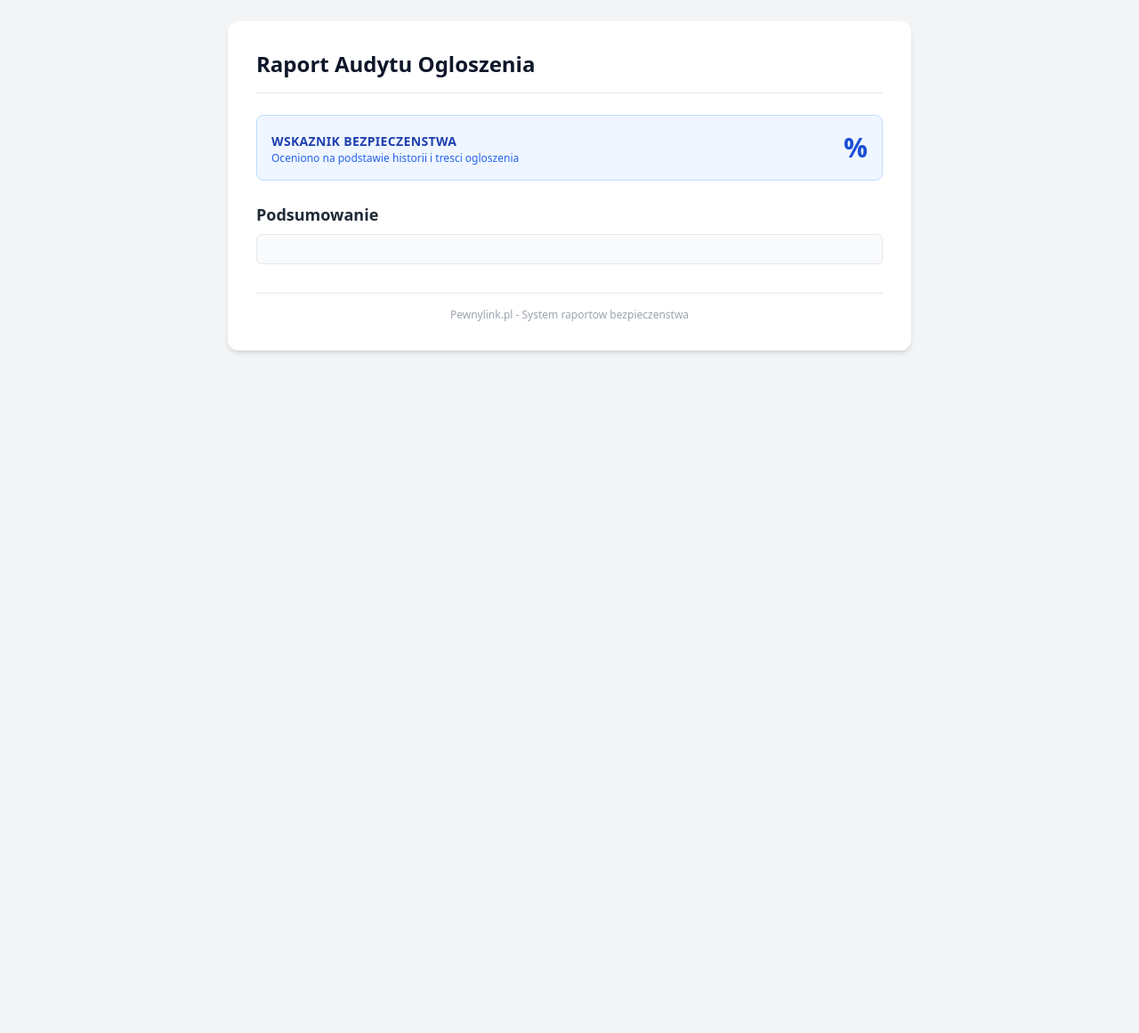
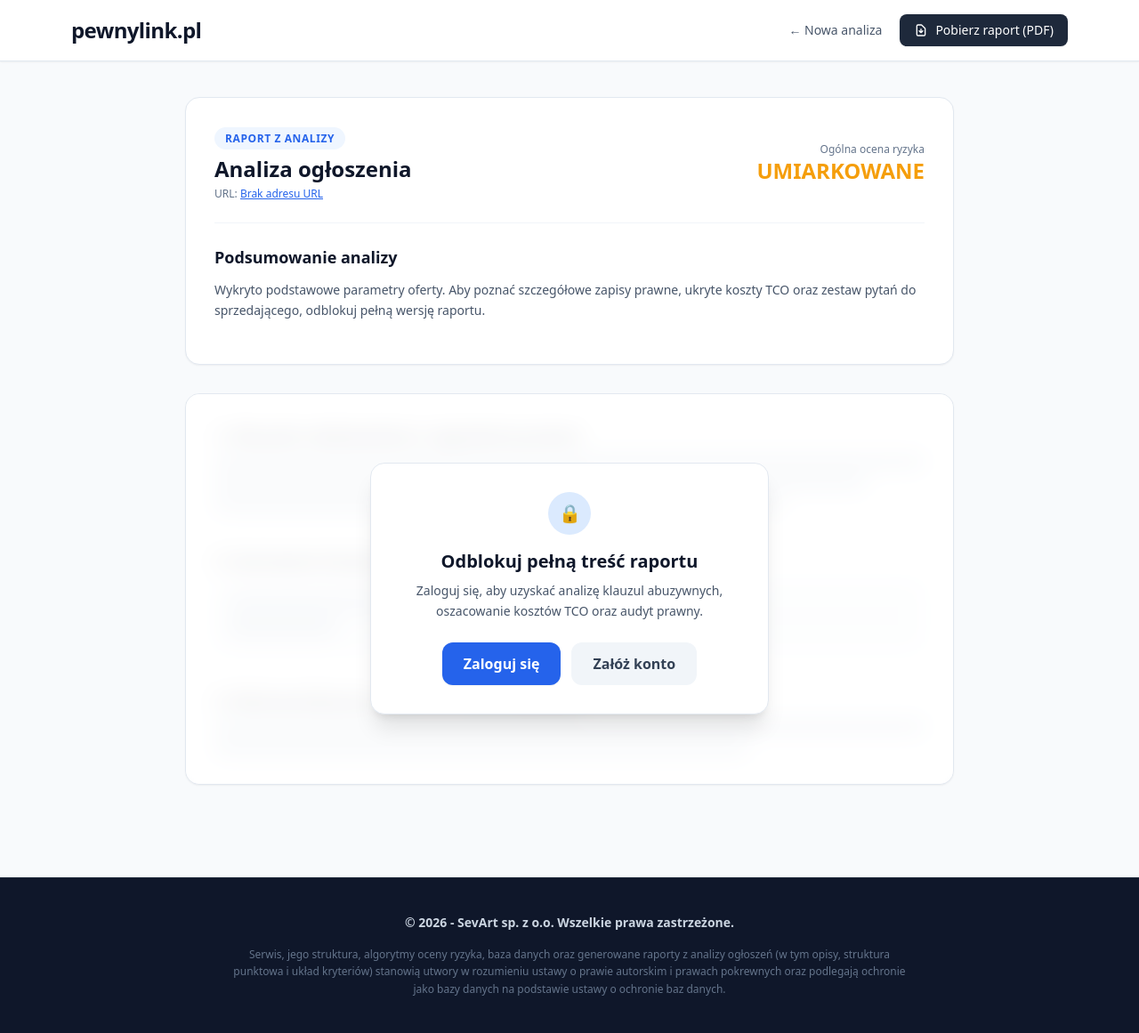
Before and after one commit to pewnylink/pewnylink.pl, a Python web app: template app/templates/report_view.html in a window 1280 px wide. Shown: the whole page at 89% size. Before the commit the page ends 397 px from the top, so only its background shows below. Run offline with Jinja, Linux system fonts and the light colour scheme; the template is opened without the code that fills it, so the values that code supplies are empty; some libraries are stand-ins or nearby versions.

Commit message:
Wygląd, układ strony do kosmetycznych poprawek

```diff
--- a/app/templates/report_view.html
+++ b/app/templates/report_view.html
@@ -3,71 +3,134 @@
 <head>
     <meta charset="UTF-8">
     <meta name="viewport" content="width=device-width, initial-scale=1.0">
-    <title>Raport Bezpieczenstwa - Pewnylink.pl</title>
+    <title>Raport z analizy ogłoszenia - pewnylink.pl</title>
     <script src="https://cdn.tailwindcss.com"></script>
 </head>
-<body class="bg-gray-100 text-gray-800 p-6">
-    <div class="max-w-3xl mx-auto bg-white rounded-xl shadow-md p-8">
-        <h1 class="text-2xl font-bold text-slate-900 border-b pb-4 mb-6">Raport Audytu Ogloszenia</h1>
+<body class="bg-slate-50 text-slate-800 font-sans min-h-screen flex flex-col justify-between">
 
-        <div class="mb-6 p-4 rounded-lg bg-blue-50 border border-blue-200 flex justify-between items-center">
+    <!-- Nagłówek serwisu -->
+    <header class="bg-white border-b border-slate-200 py-4 shadow-sm">
+        <div class="max-w-6xl mx-auto px-4 flex justify-between items-center">
+            <a href="/" class="text-2xl font-black text-slate-900 tracking-tight hover:opacity-90 transition">
+                pewnylink.pl
+            </a>
+            <div class="flex items-center space-x-3 text-sm font-medium">
+                <a href="/" class="text-slate-600 hover:text-slate-900 transition mr-2">← Nowa analiza</a>
+                <button onclick="window.print()" class="bg-slate-800 hover:bg-slate-900 text-white px-4 py-2 rounded-lg transition shadow-sm flex items-center gap-2">
+                    <svg class="w-4 h-4" fill="none" stroke="currentColor" viewBox="0 0 24 24">
+                        <path stroke-linecap="round" stroke-linejoin="round" stroke-width="2" d="M12 10v6m0 0l-3-3m3 3l3-3m2 8H7a2 2 0 01-2-2V5a2 2 0 012-2h5.586a1 1 0 01.707.293l5.414 5.414a1 1 0 01.293.707V19a2 2 0 01-2 2z"></path>
+                    </svg>
+                    <span>Pobierz raport (PDF)</span>
+                </button>
+            </div>
+        </div>
+    </header>
+
+    <!-- Główna zawartość raportu -->
+    <main class="flex-grow max-w-4xl mx-auto px-4 py-10 w-full">
+
+        <!-- Karta nagłówka raportu -->
+        <div class="bg-white rounded-2xl border border-slate-200 p-6 sm:p-8 shadow-sm mb-8">
+            <div class="flex flex-col sm:flex-row justify-between items-start sm:items-center gap-4 mb-6 pb-6 border-b border-slate-100">
                 <div>
-                <span class="text-sm font-semibold text-blue-800 uppercase tracking-wide">Wskaznik Bezpieczenstwa</span>
-                <p class="text-xs text-blue-600">Oceniono na podstawie historii i tresci ogloszenia</p>
+                    <span class="text-xs font-bold uppercase tracking-wider text-blue-600 bg-blue-50 px-3 py-1 rounded-full">Raport z analizy</span>
+                    <h1 class="text-xl sm:text-2xl font-bold text-slate-900 mt-2">
+                        {{ report.title if report and report.title else 'Analiza ogłoszenia' }}
+                    </h1>
+                    <p class="text-xs text-slate-500 mt-1">
+                        URL: <a href="{{ report.url if report else '#' }}" target="_blank" rel="noopener" class="text-blue-600 underline truncate max-w-xs sm:max-w-md inline-block align-bottom">{{ report.url if report else 'Brak adresu URL' }}</a>
+                    </p>
                 </div>
-            <div class="text-3xl font-extrabold text-blue-700">{{ report.safety_score }}%</div>
+                <div class="flex flex-col items-start sm:items-end">
+                    <span class="text-xs text-slate-500">Ogólna ocena ryzyka</span>
+                    <span class="text-2xl font-black text-amber-500">UMIARKOWANE</span>
+                </div>
             </div>
 
-        <div class="mb-6">
-            <h2 class="text-lg font-semibold mb-2">Podsumowanie</h2>
-            <p class="text-gray-700 bg-gray-50 p-4 rounded-md border">{{ report.summary }}</p>
+            <!-- Publiczne podsumowanie -->
+            <div>
+                <h2 class="text-lg font-bold text-slate-900 mb-3">Podsumowanie analizy</h2>
+                <p class="text-sm text-slate-600 leading-relaxed mb-4">
+                    {{ report.summary if report and report.summary else 'Wykryto podstawowe parametry oferty. Aby poznać szczegółowe zapisy prawne, ukryte koszty TCO oraz zestaw pytań do sprzedającego, odblokuj pełną wersję raportu.' }}
+                </p>
+            </div>
         </div>
 
-        {% if report.vin %}
-        <div class="mb-6 p-4 bg-slate-50 border rounded-md flex justify-between items-center">
+        <!-- Zablokowana część raportu (Efekt Blur) -->
+        <div class="relative rounded-2xl overflow-hidden border border-slate-200 bg-white shadow-sm">
+
+            <!-- Rozmyta treść symulująca dalszą część raportu -->
+            <div class="p-6 sm:p-8 blur-md select-none pointer-events-none space-y-6 aria-hidden:true opacity-60">
                 <div>
-                <strong class="block text-sm text-gray-500">Wykryty numer VIN:</strong>
-                <span class="font-mono text-lg font-bold">{{ report.vin }}</span>
+                    <h3 class="text-lg font-bold text-slate-900 mb-2">1. Klauzule niedozwolone i zagrożenia prawne</h3>
+                    <div class="space-y-2">
+                        <div class="h-4 bg-slate-300 rounded w-full"></div>
+                        <div class="h-4 bg-slate-300 rounded w-11/12"></div>
+                        <div class="h-4 bg-slate-300 rounded w-4/5"></div>
                     </div>
-            <a href="{{ report.autodna_url }}" target="_blank" class="bg-emerald-600 hover:bg-emerald-700 text-white font-medium px-4 py-2 rounded-md text-sm transition">
-                Sprawdz w autoDNA &rarr;
+                </div>
+
+                <div class="pt-4 border-t border-slate-100">
+                    <h3 class="text-lg font-bold text-slate-900 mb-2">2. Szacowane koszty TCO (Total Cost of Ownership)</h3>
+                    <div class="grid grid-cols-1 sm:grid-cols-2 gap-4">
+                        <div class="p-4 bg-slate-100 rounded-xl space-y-2">
+                            <div class="h-4 bg-slate-300 rounded w-1/2"></div>
+                            <div class="h-6 bg-slate-300 rounded w-1/3"></div>
+                        </div>
+                        <div class="p-4 bg-slate-100 rounded-xl space-y-2">
+                            <div class="h-4 bg-slate-300 rounded w-1/2"></div>
+                            <div class="h-6 bg-slate-300 rounded w-1/3"></div>
+                        </div>
+                    </div>
+                </div>
+
+                <div class="pt-4 border-t border-slate-100">
+                    <h3 class="text-lg font-bold text-slate-900 mb-2">3. Rekomendowane pytania do sprzedającego</h3>
+                    <div class="space-y-2">
+                        <div class="h-4 bg-slate-300 rounded w-full"></div>
+                        <div class="h-4 bg-slate-300 rounded w-3/4"></div>
+                    </div>
+                </div>
+            </div>
+
+            <!-- Nakładka odblokowująca (Szkło / Backdrop Blur) -->
+            <div class="absolute inset-0 bg-white/75 backdrop-blur-sm flex flex-col items-center justify-center p-6 text-center">
+                <div class="max-w-md bg-white p-8 rounded-2xl border border-slate-200 shadow-xl">
+                    <div class="w-12 h-12 bg-blue-100 text-blue-600 rounded-full flex items-center justify-center mx-auto mb-4 text-xl">
+                        🔒
+                    </div>
+                    <h3 class="text-xl font-bold text-slate-900 mb-2">
+                        Odblokuj pełną treść raportu
+                    </h3>
+                    <p class="text-sm text-slate-600 leading-relaxed mb-6">
+                        Zaloguj się, aby uzyskać analizę klauzul abuzywnych, oszacowanie kosztów TCO oraz audyt prawny.
+                    </p>
+                    <div class="flex flex-col sm:flex-row gap-3 justify-center">
+                        <a href="/login" class="px-6 py-3 bg-blue-600 hover:bg-blue-700 text-white font-semibold rounded-xl shadow-sm transition">
+                            Zaloguj się
+                        </a>
+                        <a href="/register" class="px-6 py-3 bg-slate-100 hover:bg-slate-200 text-slate-700 font-semibold rounded-xl transition">
+                            Załóż konto
                         </a>
                     </div>
-        {% endif %}
-
-        {% if report.red_flags %}
-        <div class="mb-6">
-            <h2 class="text-lg font-semibold text-red-600 mb-2">Wykryte ryzyka (Red Flags)</h2>
-            <ul class="list-disc pl-5 space-y-1 text-red-700">
-                {% for flag in report.red_flags %}
-                <li>{{ flag }}</li>
-                {% endfor %}
-            </ul>
-        </div>
-        {% endif %}
-
-        {% if report.checklist %}
-        <div class="mb-6">
-            <h2 class="text-lg font-semibold mb-2">Lista kontrolna przed zakupem</h2>
-            <div class="space-y-2">
-                {% for item in report.checklist %}
-                <div class="flex justify-between items-center p-3 bg-gray-50 border rounded-md text-sm">
-                    <span>{{ item.item }}</span>
-                    <span class="font-semibold px-2 py-1 rounded text-xs
-                        {% if item.status == "OK" %}bg-green-100 text-green-800
-                        {% elif item.status == "Wymaga uwagi" %}bg-amber-100 text-amber-800
-                        {% else %}bg-blue-100 text-blue-800{% endif %}">
-                        {{ item.status }}
-                    </span>
-                </div>
-                {% endfor %}
                 </div>
             </div>
-        {% endif %}
 
-        <div class="mt-8 border-t pt-4 text-center text-xs text-gray-400">
-            Pewnylink.pl - System raportow bezpieczenstwa
         </div>
+
+    </main>
+
+    <!-- Stopka -->
+    <footer class="bg-slate-900 text-slate-400 py-10 border-t border-slate-800 mt-16">
+        <div class="max-w-5xl mx-auto px-4 text-center space-y-4">
+            <p class="text-sm font-semibold text-slate-300">
+                © 2026 - SevArt sp. z o.o. Wszelkie prawa zastrzeżone.
+            </p>
+            <p class="text-xs text-slate-500 leading-relaxed max-w-3xl mx-auto">
+                Serwis, jego struktura, algorytmy oceny ryzyka, baza danych oraz generowane raporty z analizy ogłoszeń (w tym opisy, struktura punktowa i układ kryteriów) stanowią utwory w rozumieniu ustawy o prawie autorskim i prawach pokrewnych oraz podlegają ochronie jako bazy danych na podstawie ustawy o ochronie baz danych.
+            </p>
         </div>
+    </footer>
+
 </body>
 </html>
```
Lines whose indentation alone changed are shown as unchanged.
